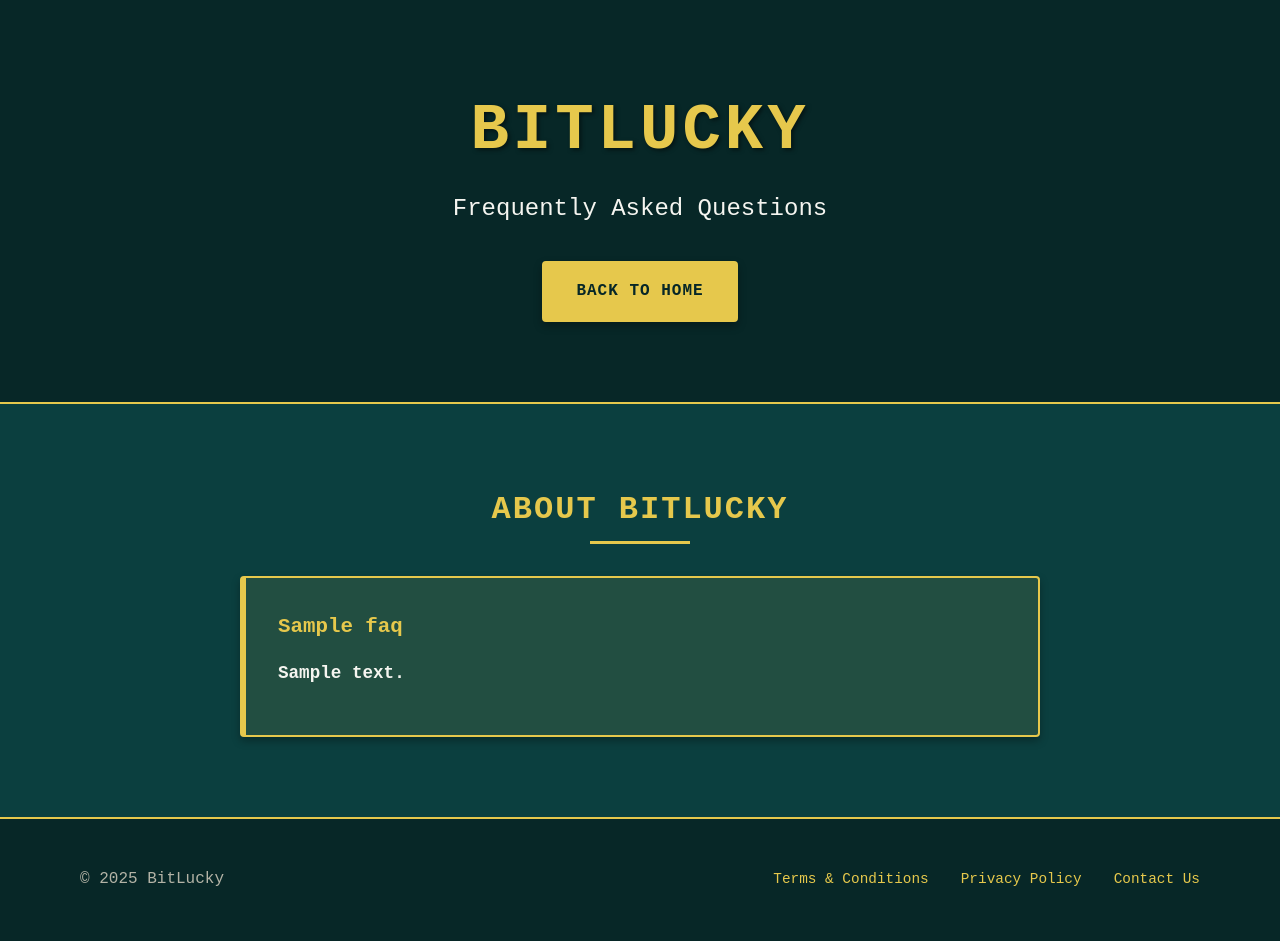
After one commit to ifilmahd/nolad, a Flask app: template templates/faq.html in a window 1280 px wide. The commit adds this page. Run offline with Flask 3, Linux system fonts and the light colour scheme; the template is opened without the code that fills it: most values are stand-ins (such as "Sample title", 1, 10 or a date in 2020).

Commit message:
Implement database integration for FAQ and add FAQ page.
Replit-Commit-Author: Agent
Replit-Commit-Session-Id: fbac3dab-fa00-4edd-9481-71b2d3dea151
Replit-Commit-Screenshot-Url: https://storage.googleapis.com/screenshot-production-us-central1/dc6b95d1-2ab9-4921-be80-ff4458fd6ce2/da4390da-07a6-46d9-a116-6d10d144d855.jpg

```diff
--- a/app.py
+++ b/app.py
@@ -1,5 +1,6 @@
 import os
-from flask import Flask, render_template
+from flask import Flask, render_template, request
+from models import db, FAQ
 
 # Create the app
 app = Flask(__name__)
@@ -10,18 +11,64 @@ def index():
     """Render the main page of the BitLucky raffle site"""
     return render_template('index.html')
 
+@app.route('/faq')
+def faq():
+    """Render the FAQ/About page with information about BitLucky"""
+    # Get all FAQ entries from the database, ordered by their position
+    faqs = FAQ.query.order_by(FAQ.order).all()
+    return render_template('faq.html', faqs=faqs)
+
 # Additional routes for placeholder pages
 @app.route('/terms')
 def terms():
-    return render_template('index.html')  # Using same template as placeholder
+    return render_template('terms.html')
 
 @app.route('/privacy')
 def privacy():
-    return render_template('index.html')  # Using same template as placeholder
+    return render_template('privacy.html')
 
 @app.route('/contact')
 def contact():
-    return render_template('index.html')  # Using same template as placeholder
+    return render_template('contact.html')
+
+# Admin route to insert initial FAQ data (normally would be protected)
+@app.route('/init-faq', methods=['GET'])
+def init_faq():
+    """Initialize FAQ data"""
+    # Only run if no FAQs exist yet
+    if FAQ.query.count() == 0:
+        faqs = [
+            FAQ(
+                question="Why did you create BitLucky?",
+                answer="Because we believe everyone deserves a win. In a world where the odds are often stacked against the average person, BitLucky gives you a fair chance at financial freedom while preserving your privacy.",
+                order=1
+            ),
+            FAQ(
+                question="How does the raffle work?",
+                answer="Every 30 days, we raffle off a Bitcoin wallet containing 0.1 BTC. Entry tickets can be purchased with Bitcoin or Monero for complete anonymity. The more entries you buy, the better your chances of winning!",
+                order=2
+            ),
+            FAQ(
+                question="Is BitLucky anonymous?",
+                answer="Absolutely! We never collect any personal information. All transactions are done through cryptocurrency, and winners are identified only by their wallet address. Your privacy is our top priority.",
+                order=3
+            ),
+            FAQ(
+                question="How do I know the raffle is fair?",
+                answer="We use a provably fair algorithm that can be independently verified. The winning selection process is transparent and tamper-proof, ensuring every entry has an equal chance based on the number of tickets purchased.",
+                order=4
+            ),
+            FAQ(
+                question="What happens when I win?",
+                answer="When you win, the entire wallet containing 0.1 BTC is transferred to you automatically. No claims to file, no forms to fill out - just instant cryptocurrency in your possession.",
+                order=5
+            )
+        ]
+        for faq_item in faqs:
+            db.session.add(faq_item)
+        db.session.commit()
+        return "FAQ data initialized successfully!"
+    return "FAQ data already exists!"
 
 if __name__ == '__main__':
     app.run(host='0.0.0.0', port=5000, debug=True)
--- /dev/null
+++ b/static/css/faq.css
@@ -0,0 +1,57 @@
+/* FAQ Page Specific Styles */
+.faq-section {
+    padding: var(--spacing-xl) 0;
+    text-align: left;
+}
+
+.faq-container {
+    display: flex;
+    flex-direction: column;
+    gap: var(--spacing-lg);
+    max-width: 800px;
+    margin: 0 auto;
+}
+
+.faq-item {
+    background-color: var(--color-dark);
+    border-radius: var(--border-radius);
+    box-shadow: var(--box-shadow);
+    border: var(--border-style);
+    overflow: hidden;
+    padding: var(--spacing-lg);
+}
+
+.faq-question {
+    font-size: 1.3rem;
+    color: var(--color-accent);
+    margin-bottom: var(--spacing-md);
+    position: relative;
+}
+
+.faq-answer {
+    color: var(--color-text);
+    line-height: 1.6;
+}
+
+.faq-answer p {
+    margin-bottom: var(--spacing-md);
+}
+
+/* Styling to make the FAQ entries visually attractive */
+.faq-item:nth-child(odd) {
+    border-left: 6px solid var(--color-accent);
+}
+
+.faq-item:nth-child(even) {
+    border-right: 6px solid var(--color-accent);
+}
+
+/* Style the first FAQ item specially to highlight "You deserve a win" */
+.faq-item:first-child {
+    background-color: rgba(230, 200, 76, 0.1);
+}
+
+.faq-item:first-child .faq-answer {
+    font-size: 1.1rem;
+    font-weight: bold;
+}
--- /dev/null
+++ b/templates/faq.html
@@ -0,0 +1,51 @@
+<!DOCTYPE html>
+<html lang="en">
+<head>
+    <meta charset="UTF-8">
+    <meta name="viewport" content="width=device-width, initial-scale=1.0">
+    <title>BitLucky - FAQ/About</title>
+    <link rel="stylesheet" href="{{ url_for('static', filename='css/styles.css') }}">
+    <link rel="stylesheet" href="{{ url_for('static', filename='css/faq.css') }}">
+</head>
+<body>
+    <!-- Hero Section -->
+    <header class="hero">
+        <div class="container">
+            <h1 class="hero-title">BitLucky</h1>
+            <p class="hero-tagline">Frequently Asked Questions</p>
+            <a href="/" class="cta-button">Back to Home</a>
+        </div>
+    </header>
+
+    <!-- FAQ Content -->
+    <section class="faq-section">
+        <div class="container">
+            <h2 class="section-title">About BitLucky</h2>
+            <div class="faq-container">
+                {% for faq in faqs %}
+                <div class="faq-item">
+                    <h3 class="faq-question">{{ faq.question }}</h3>
+                    <div class="faq-answer">
+                        <p>{{ faq.answer }}</p>
+                    </div>
+                </div>
+                {% endfor %}
+            </div>
+        </div>
+    </section>
+
+    <!-- Footer -->
+    <footer class="footer">
+        <div class="container">
+            <div class="footer-content">
+                <p class="copyright">© 2025 BitLucky</p>
+                <nav class="footer-nav">
+                    <a href="/terms" class="footer-link">Terms & Conditions</a>
+                    <a href="/privacy" class="footer-link">Privacy Policy</a>
+                    <a href="/contact" class="footer-link">Contact Us</a>
+                </nav>
+            </div>
+        </div>
+    </footer>
+</body>
+</html>
```
Also changed, not shown: main.py (+18 -0 lines), models.py (added, +22 -0 lines), templates/contact.html (added, +45 -0 lines), templates/index.html (+4 -3 lines), templates/privacy.html (added, +45 -0 lines), templates/terms.html (added, +45 -0 lines).
